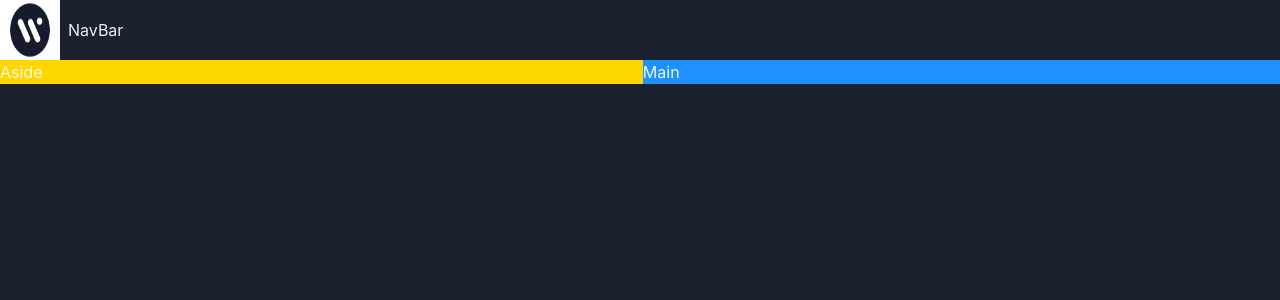
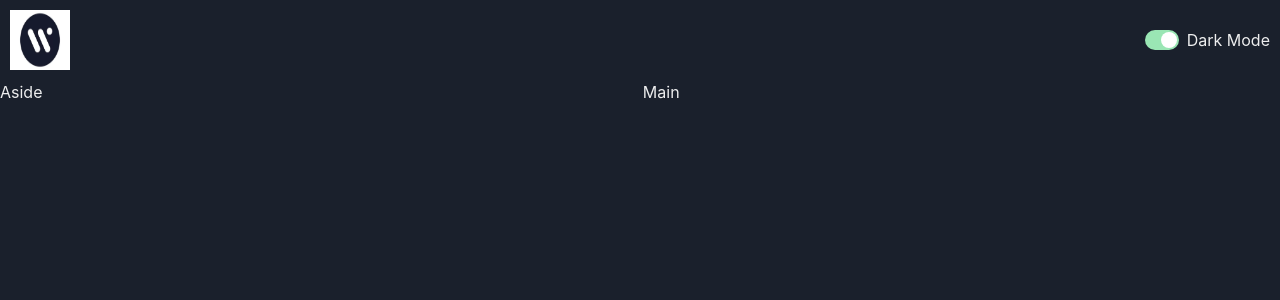
Before and after one commit to Nangyal-Daqiq/Game-hub, a React (Vite) app: page / in a window 1280 px wide. Shown: the top 300 px of the page. Built offline with nearby package versions, Linux system fonts and the light colour scheme.

Commit message:
Build the color mode switch

```diff
--- a/src/App.tsx
+++ b/src/App.tsx
@@ -13,13 +13,9 @@
         <NavBar />
       </GridItem>
       <Show above="lg">
-        <GridItem area="aside" bg="gold">
-          Aside
-        </GridItem>
+        <GridItem area="aside">Aside</GridItem>
       </Show>
-      <GridItem area="main" bg="dodgerblue">
-        Main
-      </GridItem>
+      <GridItem area="main">Main</GridItem>
     </Grid>
   );
 }
--- /dev/null
+++ b/src/components/ColorModeSwitch.tsx
@@ -0,0 +1,18 @@
+import { HStack, Switch, Text, useColorMode } from "@chakra-ui/react";
+
+const ColorModeSwitch = () => {
+  const { toggleColorMode, colorMode } = useColorMode();
+
+  return (
+    <HStack>
+      <Switch
+        colorScheme="green"
+        isChecked={colorMode === "dark"}
+        onChange={toggleColorMode}
+      />
+      <Text>Dark Mode</Text>
+    </HStack>
+  );
+};
+
+export default ColorModeSwitch;
--- a/src/components/NavBar.tsx
+++ b/src/components/NavBar.tsx
@@ -1,11 +1,12 @@
-import { HStack, Image, Text } from "@chakra-ui/react";
+import { HStack, Image } from "@chakra-ui/react";
 import logo from "../assets/t_webpixels-icon9935.logowik.com.webp";
+import ColorModeSwitch from "./ColorModeSwitch";
 
 const NavBar = () => {
   return (
-    <HStack>
+    <HStack justifyContent="space-between" padding="10px">
       <Image src={logo} boxSize={"60px"} />
-      <Text>NavBar</Text>
+      <ColorModeSwitch />
     </HStack>
   );
 };
```
